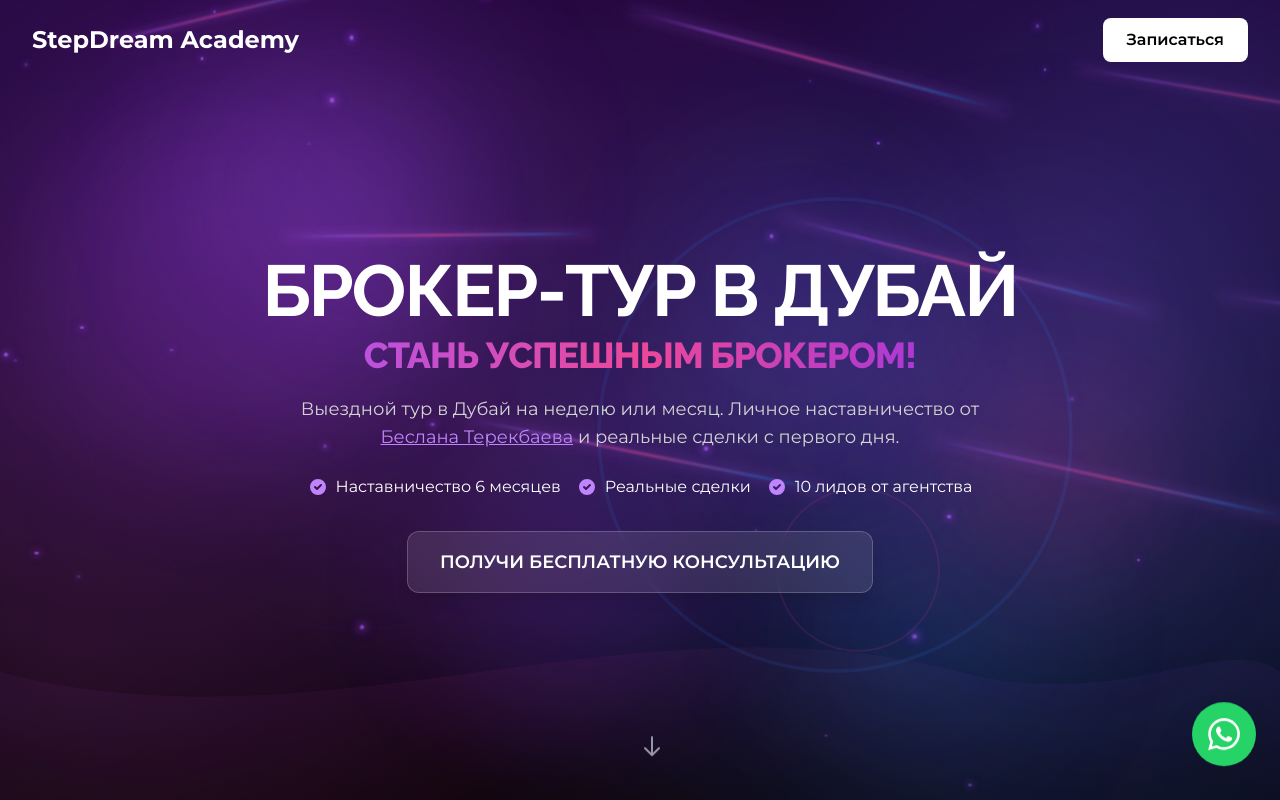
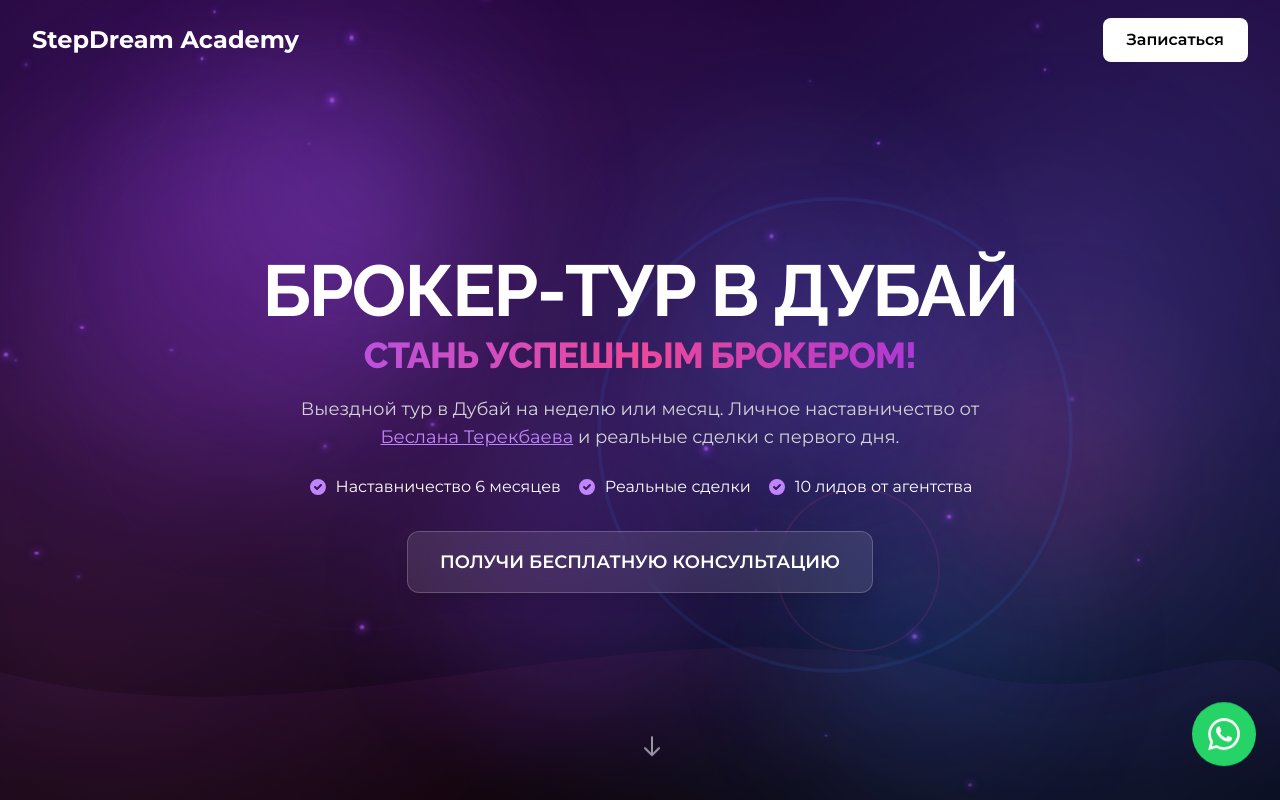
Before and after one commit to Tips95/Dubai_lending, a Next.js app: page / in a window 1280 px wide. Shown: the top 800 px of the page. Built offline with nearby package versions, Linux system fonts and the light colour scheme.

Commit message:
Remove floating glow lines, keep stars, orbs, and waves

```diff
--- a/app/globals.css
+++ b/app/globals.css
@@ -304,52 +304,6 @@
     }
   }
 
-  /* Светящиеся линии */
-  .glow-lines-layer {
-    position: absolute;
-    inset: 0;
-  }
-
-  .glow-line {
-    position: absolute;
-    width: 300px;
-    height: 2px;
-    background: linear-gradient(
-      90deg,
-      transparent 0%,
-      rgba(168, 85, 247, 0.6) 20%,
-      rgba(236, 72, 153, 0.8) 50%,
-      rgba(59, 130, 246, 0.6) 80%,
-      transparent 100%
-    );
-    border-radius: 2px;
-    animation: glowLineFloat infinite ease-in-out;
-    filter: blur(1px);
-    box-shadow:
-      0 0 10px rgba(168, 85, 247, 0.6),
-      0 0 20px rgba(236, 72, 153, 0.4),
-      0 0 30px rgba(59, 130, 246, 0.3);
-  }
-
-  @keyframes glowLineFloat {
-    0%, 100% {
-      transform: translate(0, 0) rotate(var(--rotation, 0deg)) scale(1);
-      opacity: 0.4;
-    }
-    25% {
-      transform: translate(80px, -100px) rotate(calc(var(--rotation, 0deg) + 15deg)) scale(1.3);
-      opacity: 0.8;
-    }
-    50% {
-      transform: translate(-60px, -150px) rotate(calc(var(--rotation, 0deg) - 15deg)) scale(0.8);
-      opacity: 1;
-    }
-    75% {
-      transform: translate(100px, -80px) rotate(calc(var(--rotation, 0deg) + 10deg)) scale(1.2);
-      opacity: 0.7;
-    }
-  }
-
   /* Волны/рябь */
   .waves-layer {
     position: absolute;
--- a/components/FloatingParticles.tsx
+++ b/components/FloatingParticles.tsx
@@ -32,23 +32,6 @@ export default function FloatingParticles() {
         <div className="orb orb-5" />
       </div>
 
-      {/* Плавающие светящиеся линии */}
-      <div className="glow-lines-layer">
-        {Array.from({ length: 8 }).map((_, i) => (
-          <div
-            key={`line-${i}`}
-            className="glow-line"
-            style={{
-              left: `${10 + i * 12}%`,
-              top: `${20 + (i % 3) * 25}%`,
-              animationDelay: `${i * 0.5}s`,
-              animationDuration: `${15 + i * 2}s`,
-              transform: `rotate(${-45 + i * 15}deg)`,
-            }}
-          />
-        ))}
-      </div>
-
       {/* Волны/рябь */}
       <div className="waves-layer">
         <div className="wave wave-1" />
```
